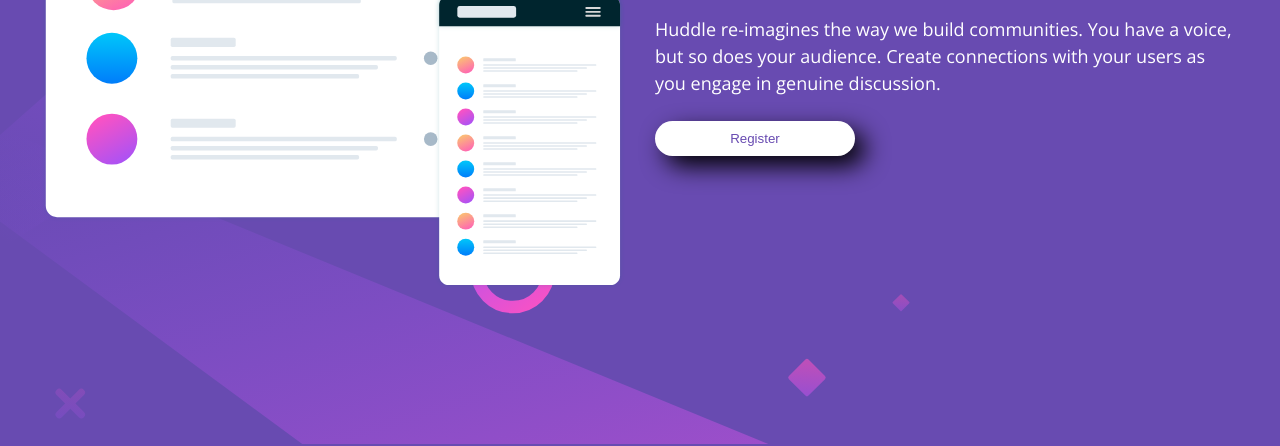
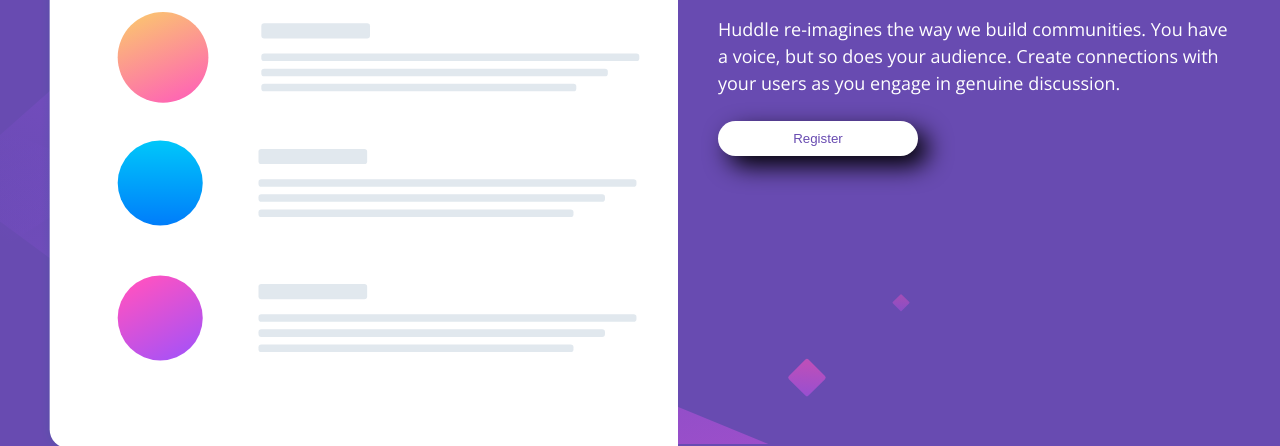
Before and after one commit to Shahbaaz92/huddle-landing-page-with-single-introductory-section-master, a plain HTML site: page index.html in a window 1280 px wide. Shown: the part 248-694 px from the top of the page. Drawn offline with Linux system fonts and the light colour scheme; a web font is replaced by a local one.

Commit message:
Update style.css

```diff
--- a/style.css
+++ b/style.css
@@ -41,20 +41,20 @@
 }
 main {
   display: flex;
-  height: 70vh;
+  height: 100%;
   width: 100%;
-  gap: 30px;
+  gap: 40px;
   margin-bottom: 20px;
 }
 main div {
   background: url("images/illustration-mockups.svg");
-  background-size: contain;
+  background-size: cover;
   background-repeat: no-repeat;
-  width: 50%;
-  height: 100%;
+  width: 55%;
+  height: 120%;
 }
 main section {
-  width: 50%;
+  width: 45%;
   display: flex;
   flex-direction: column;
   gap: 24px;
```
